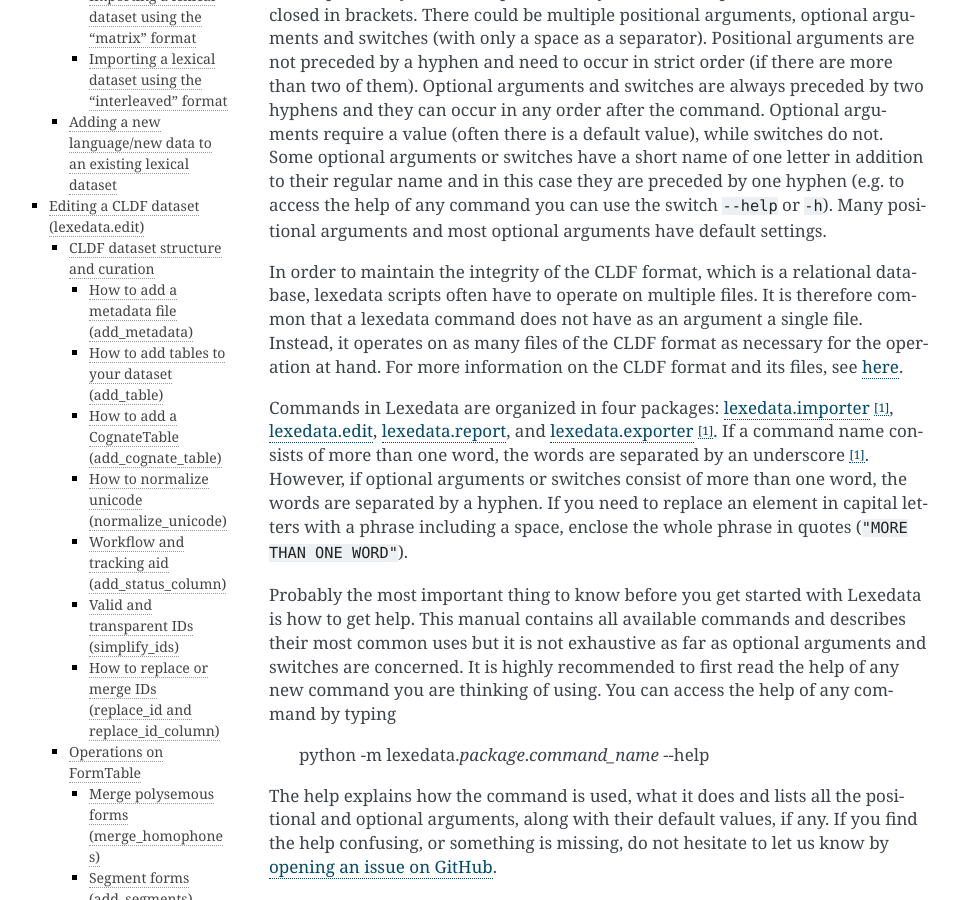
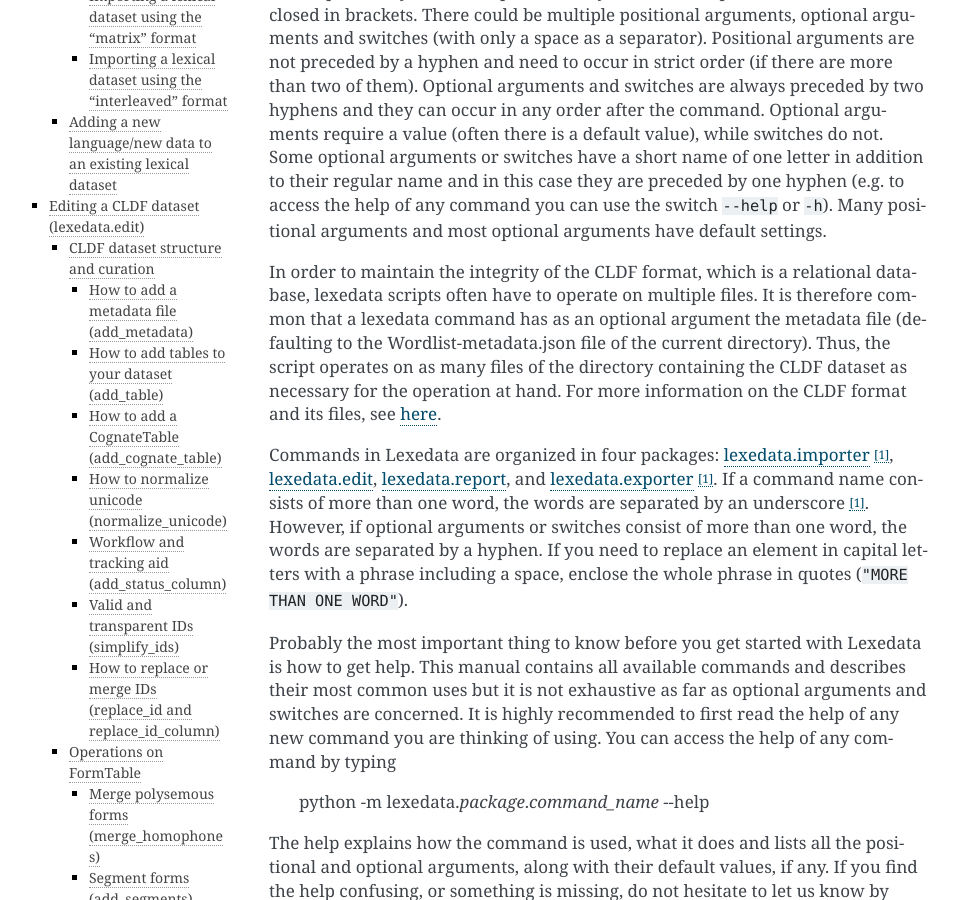
Before and after one commit to lexedata/lexedata, a Sphinx documentation site: the page built from docs/Manual.md, in a window 1280 px wide and 900 px high, scrolled down 373 px. Shown: the whole window, without its empty margins (151-1110 px from the left). Built offline with Sphinx 7.4.7, drawn with Linux system fonts in a browser that asks for light colours.

Commit message:
clarify metadata argument for commands.
 fixes #315

```diff
--- a/docs/Manual.md
+++ b/docs/Manual.md
@@ -8,7 +8,7 @@ You can access the Lexedata tools through commands in your terminal. Every comma
 
 Elements in italics above need to be replaced depending on the exact command you are using. Elements in capital letters need to be replaced depending on the exact operation you want to perform on your dataset. Optional elements are enclosed in brackets. There could be multiple positional arguments, optional arguments and switches (with only a space as a separator).  Positional arguments are not preceded by a hyphen and need to occur in strict order (if there are more than two of them). Optional arguments and switches are always preceded by two hyphens and they can occur in any order after the command. Optional arguments require a value (often there is a default value), while switches do not. Some optional arguments or switches have a short name of one letter in addition to their regular name and in this case they are preceded by one hyphen (e.g. to access the help of any command you can use the switch `--help` or `-h`). Many positional arguments and most optional arguments have default settings.
 
-In order to maintain the integrity of the CLDF format, which is a relational database, lexedata scripts often have to operate on multiple files. It is therefore common that a lexedata command does not have as an argument a single file. Instead, it operates on as many files of the CLDF format as necessary for the operation at hand. For more information on the CLDF format and its files, see [here](https://github.com/Anaphory/lexedata/blob/natalia-review/docs/cldf.md).
+In order to maintain the integrity of the CLDF format, which is a relational database, lexedata scripts often have to operate on multiple files. It is therefore common that a lexedata command has as an optional argument the metadata file (defaulting to the Wordlist-metadata.json file of the current directory). Thus, the script operates on as many files of the directory containing the CLDF dataset as necessary for the operation at hand. For more information on the CLDF format and its files, see [here](https://github.com/Anaphory/lexedata/blob/natalia-review/docs/cldf.md).
 
 Commands in Lexedata are organized in four packages: [lexedata.importer](#importing-data-lexedata-importer) [^1], [lexedata.edit](#editing-a-cldf-dataset-lexedata-edit), [lexedata.report](#reporting-and-checking-data-integrity-lexedata-report), and [lexedata.exporter](#exporting-data-lexedata-exporter) [^1]. If a command name consists of more than one word, the words are separated by an underscore [^1]. However, if optional arguments or switches consist of more than one word, the words are separated by a hyphen. If you need to replace an element in capital letters with a phrase including a space, enclose the whole phrase in quotes (`"MORE THAN ONE WORD"`).
 
```
